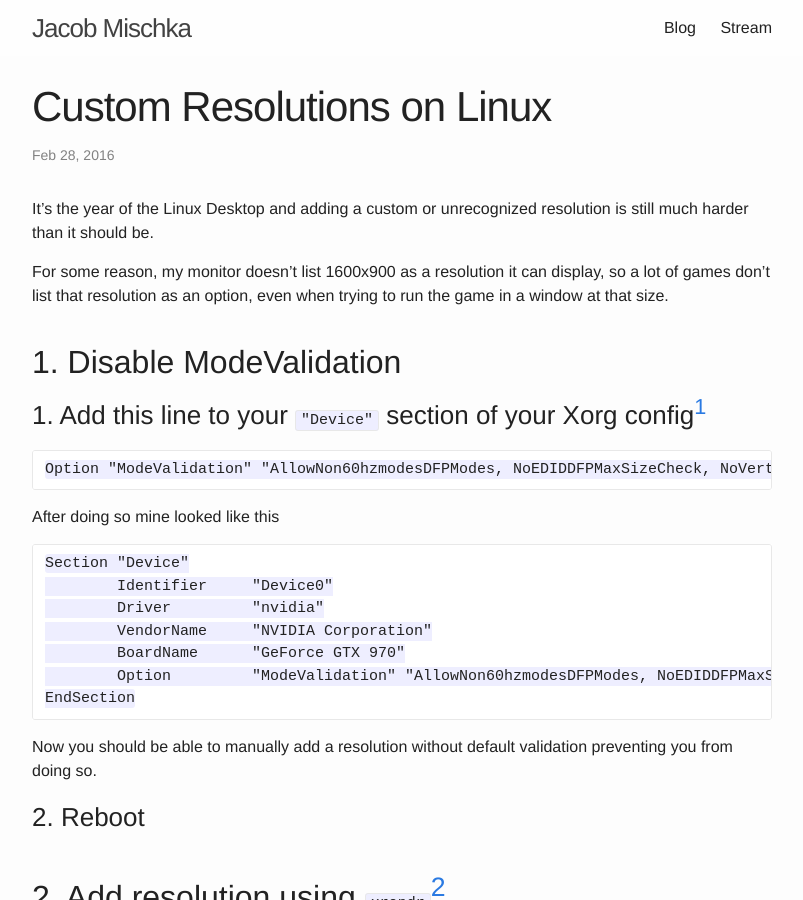
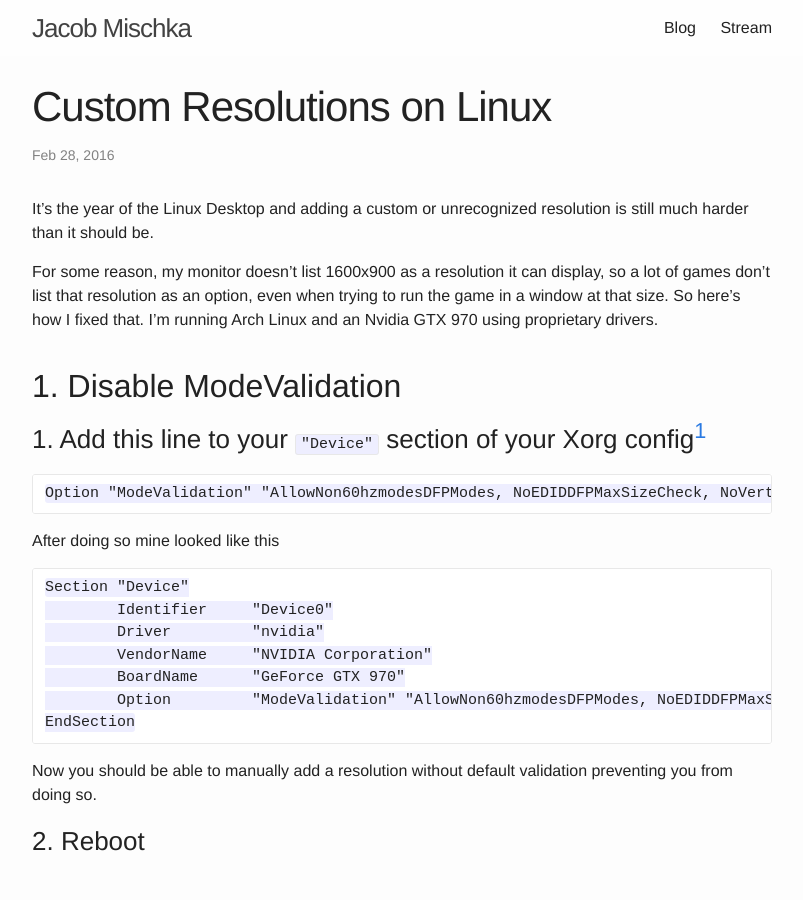
Before and after one commit to Jacob-Mischka/jacob-mischka.github.io, a Jekyll site: the page built from _posts/2016/02/2016-02-28-custom-resolutions-on-linux.md, in a window 1280 px wide and 900 px high. Shown: the whole window, without its empty margins (238-1041 px from the left). Built offline with Jekyll 4.4.1, drawn with Linux system fonts in a browser that asks for light colours; comment, search, counter and statistics services are not loaded.

Commit message:
Added a couple missing details in resolution post.
Hopefully fixed some alignment too.

```diff
--- a/_posts/2016/02/2016-02-28-custom-resolutions-on-linux.md
+++ b/_posts/2016/02/2016-02-28-custom-resolutions-on-linux.md
@@ -5,7 +5,7 @@
 ---
 It's the year of the Linux Desktop and adding a custom or unrecognized resolution is still much harder than it should be.
 
-For some reason, my monitor doesn't list 1600x900 as a resolution it can display, so a lot of games don't list that resolution as an option, even when trying to run the game in a window at that size.
+For some reason, my monitor doesn't list 1600x900 as a resolution it can display, so a lot of games don't list that resolution as an option, even when trying to run the game in a window at that size. So here's how I fixed that. I'm running Arch Linux and an Nvidia GTX 970 using proprietary drivers.
 
 ## 1. Disable ModeValidation
 
```
